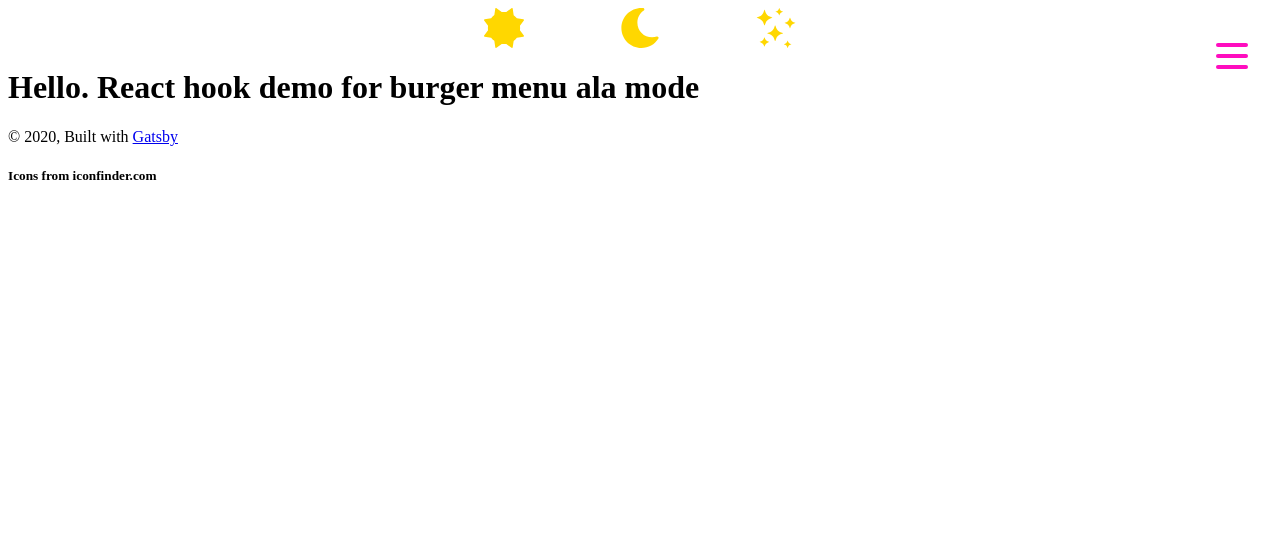
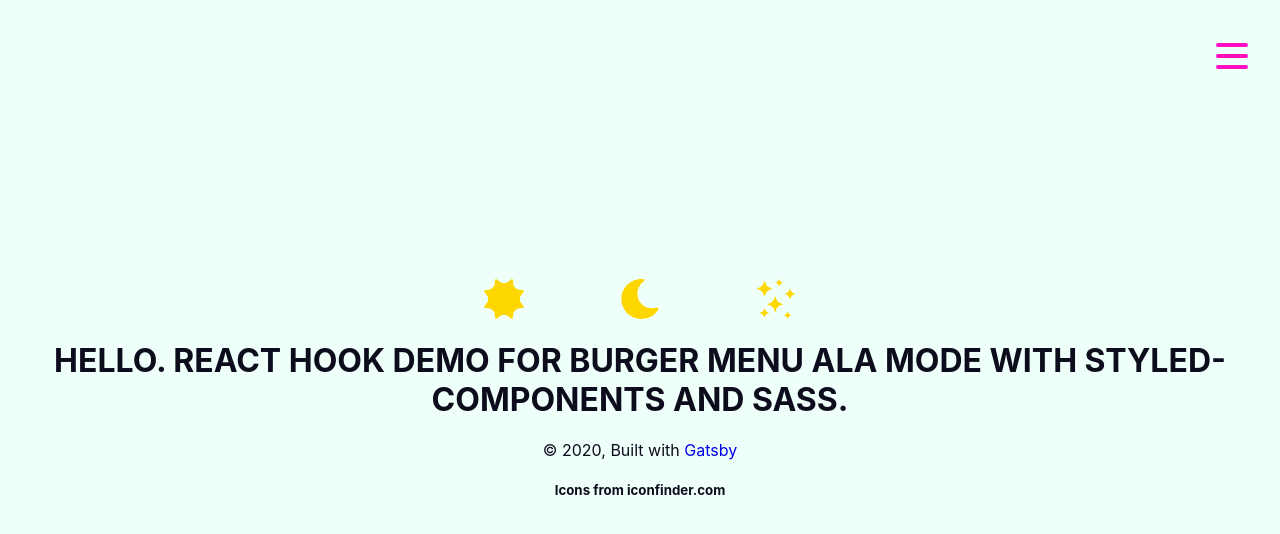
Before and after one commit to WCNewell/gatsby-play, a Gatsby site: page / in a window 1280 px wide. Shown: the top 534 px of the page. Built offline with nearby package versions, Linux system fonts and the light colour scheme; Gatsby itself is replaced by a stand-in of ours.

Commit message:
Fixing globalstyles and theme toggle
Fixing globalstyles and theme toggle

```diff
--- a/src/components/app.js
+++ b/src/components/app.js
@@ -1,10 +1,9 @@
 import React, { useState } from 'react'
 import { ThemeProvider } from 'styled-components'
-import lightTheme from './themes/lightTheme'
-import darkTheme from './themes/darkTheme'
-import starTheme from './themes/starTheme'
+import { GlobalStyles } from './styles/global'
+import { lightTheme, darkTheme, starTheme } from './theme'
 import styled from 'styled-components'
-import './styles.css'
+import '../components/styles/styles.css'
 
 import Nav from './nav'
 
@@ -36,7 +35,7 @@ const App = () => {
     return (
         <ThemeProvider theme={theme}>
             <>
-               <>
+               <GlobalStyles />
                     <ModeIcons>
                         <SunIcon    className='mode-icon'
                                     onClick={toggleLightTheme}
@@ -51,10 +50,9 @@ const App = () => {
                                     alt='stars icon for star mode'
                         />
                     </ModeIcons>
-                </>
                 <Nav />
                 <div>
-                    <h1>Hello. React hook demo for burger menu ala mode</h1>
+                    <h1>Hello. React hook demo for burger menu ala mode with Styled-Components and Sass.</h1>
                 </div>
                 <footer>
                     © {new Date().getFullYear()}, Built with
--- a/src/components/themes/darkTheme.js
+++ b/src/components/styles/global.js
@@ -2,7 +2,7 @@ import { createGlobalStyle } from 'styled-components'
 
 // The transition property below allows us to make this change a little more smoothly than working with keyframe animations
 
-const darkTheme = createGlobalStyle`
+export const GlobalStyles = createGlobalStyle`
   html, body {
     margin: 0;
     padding: 0;
@@ -14,8 +14,8 @@ const darkTheme = createGlobalStyle`
     display: flex;
     justify-content: center;
     align-items: center;
-    background: #110B01;
-    color: #EFFFFA;
+    background: ${({ theme }) => theme.body};
+    color: ${({ theme }) => theme.text};
     transition: all 0.25s linear;
     height: 100vh;
     text-rendering: optimizeLegibility;
@@ -38,8 +38,7 @@ const darkTheme = createGlobalStyle`
     display: block;
   }
   a {
-    color:'#FF0DBF;
+    color: ${({ theme }) => theme.primaryHover};
     text-decoration: none;
   }
 `
-export default darkTheme
--- a/src/components/styles.sass
+++ b/src/components/styles/styles.sass
@@ -1,6 +1,7 @@
-@import compass
+@import url('https://fonts.googleapis.com/css2?family=Orbitron:wght@500&display=swap')
 
-// n is number of stars required
+$font-stack: Orbitron, sans-serif
+
 @function multiple-box-shadow ($n)
   $value: '#{random(2000)}px #{random(2000)}px #FFF'
   @for $i from 2 through $n
@@ -17,7 +18,7 @@ html
   background: radial-gradient(ellipse at bottom, #1B2735 0%, #090A0F 100%)
   overflow: hidden
 
-#stars
+.stars
   width: 1px
   height: 1px
   background: transparent
@@ -33,7 +34,7 @@ html
     background: transparent
     box-shadow: $shadows-small
 
-#stars2
+.stars2
   width: 2px
   height: 2px
   background: transparent
@@ -49,7 +50,7 @@ html
     background: transparent
     box-shadow: $shadows-medium
 
-#stars3
+.stars3
   width: 3px
   height: 3px
   background: transparent
@@ -65,23 +66,23 @@ html
     background: transparent
     box-shadow: $shadows-big
 
-#title
+.title
   position: absolute
-  top: 50%
+  top: 20%
   left: 0
   right: 0
 
   color: #FFF
   text-align: center
-  font-family: 'lato',sans-serif
   font-weight: 300
-  font-size: 50px
-  letter-spacing: 10px
+  font-size: 30px
+  font-family: $font-stack
+  letter-spacing: 5px
 
   margin-top: -60px
   padding-left: 10px
 
-  span
+  .titlechild
     background: -webkit-linear-gradient(white, #38495a)
     -webkit-background-clip: text
     -webkit-text-fill-color: transparent
--- a/src/components/themes/lightTheme.js
+++ /dev/null
@@ -1,45 +0,0 @@
-import { createGlobalStyle } from 'styled-components'
-
-// The transition property below allows us to make this change a little more smoothly than working with keyframe animations
-
-const lightTheme = createGlobalStyle`
-  html, body {
-    margin: 0;
-    padding: 0;
-  }
-  *, *::after, *::before {
-    box-sizing: border-box;
-  }
-  body {
-    display: flex;
-    justify-content: center;
-    align-items: center;
-    background: #EFFFFA;
-    color: #0D0C1D;
-    transition: all 0.25s linear;
-    height: 100vh;
-    text-rendering: optimizeLegibility;
-    font-family: -apple-system, BlinkMacSystemFont, "Segoe UI", Roboto, Helvetica, Arial, sans-serif, "Apple Color Emoji", "Segoe UI Emoji", "Segoe UI Symbol";
-  }
-  h1 {
-    font-size: 2rem;
-    text-align: center;
-    text-transform: uppercase;
-  }
-  img {
-    border-radius: 5px;
-    height: auto;
-    width: 10rem;
-  }
-  div {
-    text-align: center;
-  }
-  small {
-    display: block;
-  }
-  a {
-    color:'#FF0DBF;
-    text-decoration: none;
-  }
-`
-export default lightTheme
--- a/src/components/themes/starTheme.js
+++ /dev/null
@@ -1,45 +0,0 @@
-import { createGlobalStyle } from 'styled-components'
-
-// The transition property below allows us to make this change a little more smoothly than working with keyframe animations
-
-const starTheme = createGlobalStyle`
-  html, body {
-    margin: 0;
-    padding: 0;
-  }
-  *, *::after, *::before {
-    box-sizing: border-box;
-  }
-  body {
-    display: flex;
-    justify-content: center;
-    align-items: center;
-    background: #0B0111;
-    color: #EFFFFA;
-    transition: all 0.25s linear;
-    height: 100vh;
-    text-rendering: optimizeLegibility;
-    font-family: -apple-system, BlinkMacSystemFont, "Segoe UI", Roboto, Helvetica, Arial, sans-serif, "Apple Color Emoji", "Segoe UI Emoji", "Segoe UI Symbol";
-  }
-  h1 {
-    font-size: 2rem;
-    text-align: center;
-    text-transform: uppercase;
-  }
-  img {
-    border-radius: 5px;
-    height: auto;
-    width: 10rem;
-  }
-  div {
-    text-align: center;
-  }
-  small {
-    display: block;
-  }
-  a {
-    color:'#FF0DBF;
-    text-decoration: none;
-  }
-`
-export default starTheme
```
Also changed, not shown: src/components/styles/layout.js (added, +13 -0 lines), src/components/styles/styles.css (renamed from src/components/styles.css).
